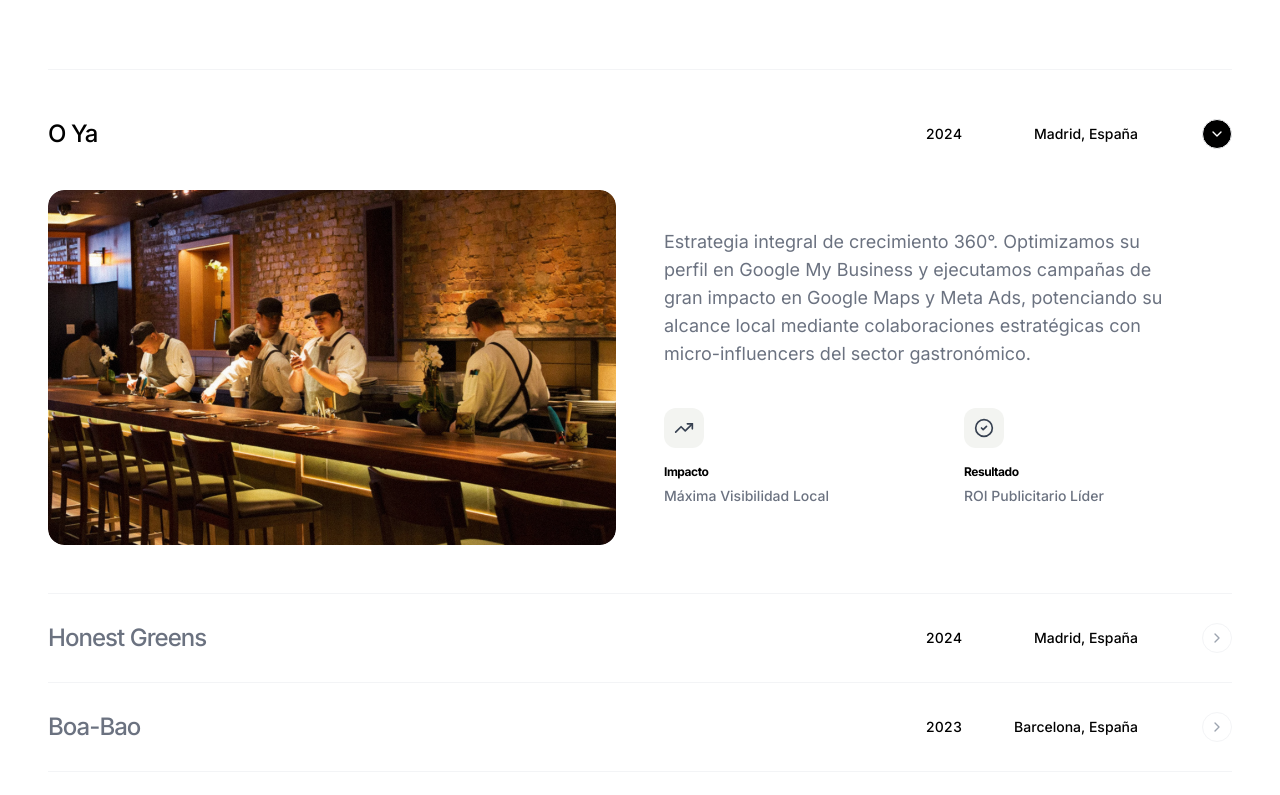
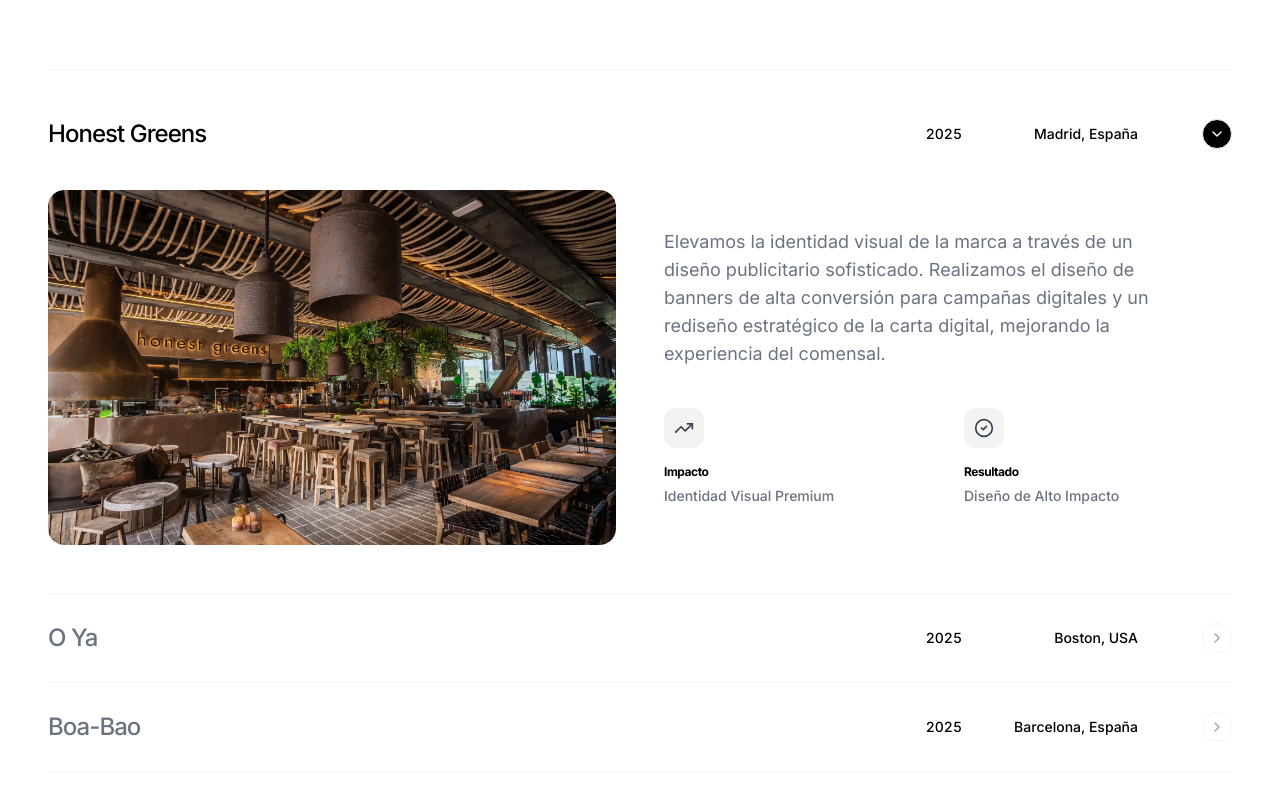
Before and after one commit to motionsmanagement/Motions, a React (Vite) app: page / in a window 1280 px wide. Shown: the part 3525-4320 px from the top of the page. Built offline with nearby package versions, Linux system fonts and the light colour scheme.

Commit message:
feat: reorder projects, update O Ya location to Boston and set all years to 2025

```diff
--- a/components/SuccessStories.tsx
+++ b/components/SuccessStories.tsx
@@ -16,20 +16,9 @@ interface SuccessCase {
 const successCases: SuccessCase[] = [
     {
         id: '01',
-        category: 'Google Maps',
-        title: 'O Ya',
-        year: '2024',
-        location: 'Madrid, España',
-        image: '/o ya restaurant.jpg',
-        description: 'Estrategia integral de crecimiento 360°. Optimizamos su perfil en Google My Business y ejecutamos campañas de gran impacto en Google Maps y Meta Ads, potenciando su alcance local mediante colaboraciones estratégicas con micro-influencers del sector gastronómico.',
-        impact: 'Máxima Visibilidad Local',
-        result: 'ROI Publicitario Líder'
-    },
-    {
-        id: '02',
         category: 'Branding',
         title: 'Honest Greens',
-        year: '2024',
+        year: '2025',
         location: 'Madrid, España',
         image: '/honest greens.jpg',
         description: 'Elevamos la identidad visual de la marca a través de un diseño publicitario sofisticado. Realizamos el diseño de banners de alta conversión para campañas digitales y un rediseño estratégico de la carta digital, mejorando la experiencia del comensal.',
@@ -37,10 +26,21 @@ const successCases: SuccessCase[] = [
         result: 'Diseño de Alto Impacto'
     },
     {
+        id: '02',
+        category: 'Google Maps',
+        title: 'O Ya',
+        year: '2025',
+        location: 'Boston, USA',
+        image: '/o ya restaurant.jpg',
+        description: 'Estrategia integral de crecimiento 360°. Optimizamos su perfil en Google My Business y ejecutamos campañas de gran impacto en Google Maps y Meta Ads, potenciando su alcance local mediante colaboraciones estratégicas con micro-influencers del sector gastronómico.',
+        impact: 'Máxima Visibilidad Local',
+        result: 'ROI Publicitario Líder'
+    },
+    {
         id: '03',
         category: 'Sitios Web',
         title: 'Boa-Bao',
-        year: '2023',
+        year: '2025',
         location: 'Barcelona, España',
         image: '/boa bao.jpg',
         description: 'Transformación digital completa para reflejar su esencia exótica. Rediseñamos su plataforma web y reforzamos su identidad de marca, integrando servicios de fotografía gastronómica profesional y una optimización avanzada de su presencia en Google My Business.',
@@ -51,7 +51,7 @@ const successCases: SuccessCase[] = [
         id: '04',
         category: 'Google Maps',
         title: 'Byoko',
-        year: '2024',
+        year: '2025',
         location: 'Málaga, España',
         image: '/byoko.jpg',
         description: 'Refuerzo de la confianza del cliente y atractivo visual. Implementamos una gestión profesional de reseñas para mejorar el ranking local, complementado con el diseño de piezas publicitarias dinámicas y la optimización técnica de Google My Business.',
@@ -62,7 +62,7 @@ const successCases: SuccessCase[] = [
         id: '05',
         category: 'Branding',
         title: 'Amaren',
-        year: '2024',
+        year: '2025',
         location: 'Bilbao, España',
         image: '/amaren.jpeg',
         description: 'Capturamos la excelencia culinaria mediante fotografía artística de alta definición. Esta renovación visual se integró con una optimización exhaustiva del perfil de Google My Business, logrando atraer a un público más cualificado y gourmet.',
@@ -73,7 +73,7 @@ const successCases: SuccessCase[] = [
         id: '06',
         category: 'Google Maps',
         title: 'Árdia',
-        year: '2024',
+        year: '2025',
         location: 'Madrid, España',
         image: '/ardia.jpg',
         description: 'Dominio estratégico del ecosistema de búsqueda local. Ejecutamos una optimización técnica avanzada de Google My Business vinculada a una estrategia de posicionamiento pagado en Google Maps, garantizando los primeros puestos en búsquedas clave.',
```
